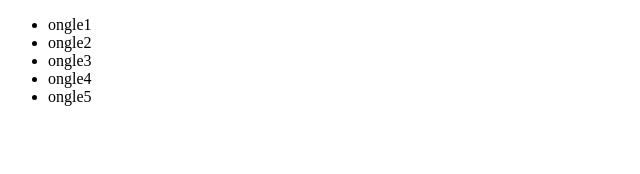
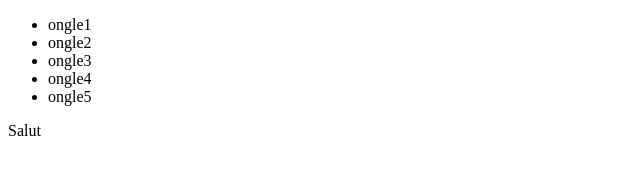
Before and after one commit to eliemabiala/First_git, a plain HTML site: page douce.html in a window 1280 px wide. Shown: the full height of the page, 0-640 px from the left. Drawn offline with Linux system fonts and the light colour scheme.

Commit message:
Bachibouzouk

```diff
--- a/douce.html
+++ b/douce.html
@@ -12,6 +12,7 @@
         <li>ongle3</li>
         <li>ongle4</li>
         <li>ongle5</li>
-    </ul>
-</body>
-</html>
+    </ul> <div id="deux">
+	<p>Salut</p> </div>
+
+ </body> </html>
```
